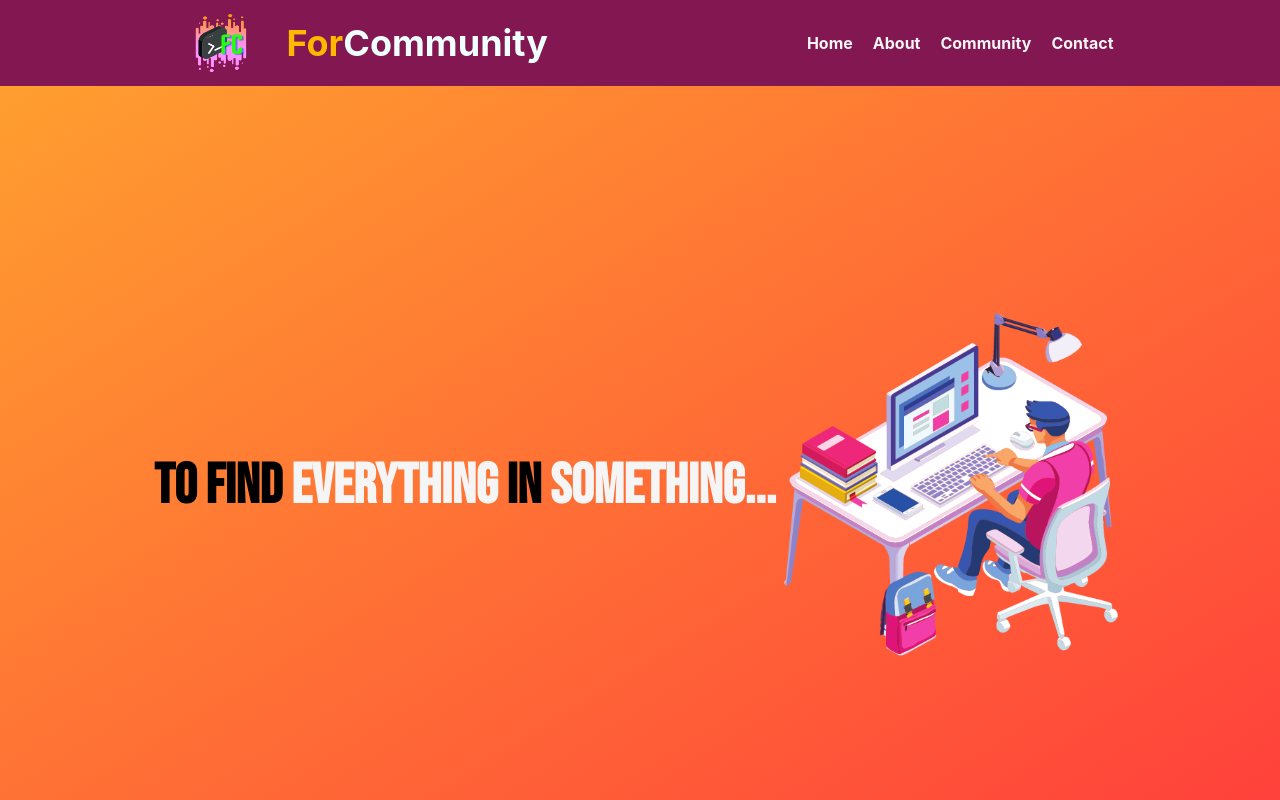
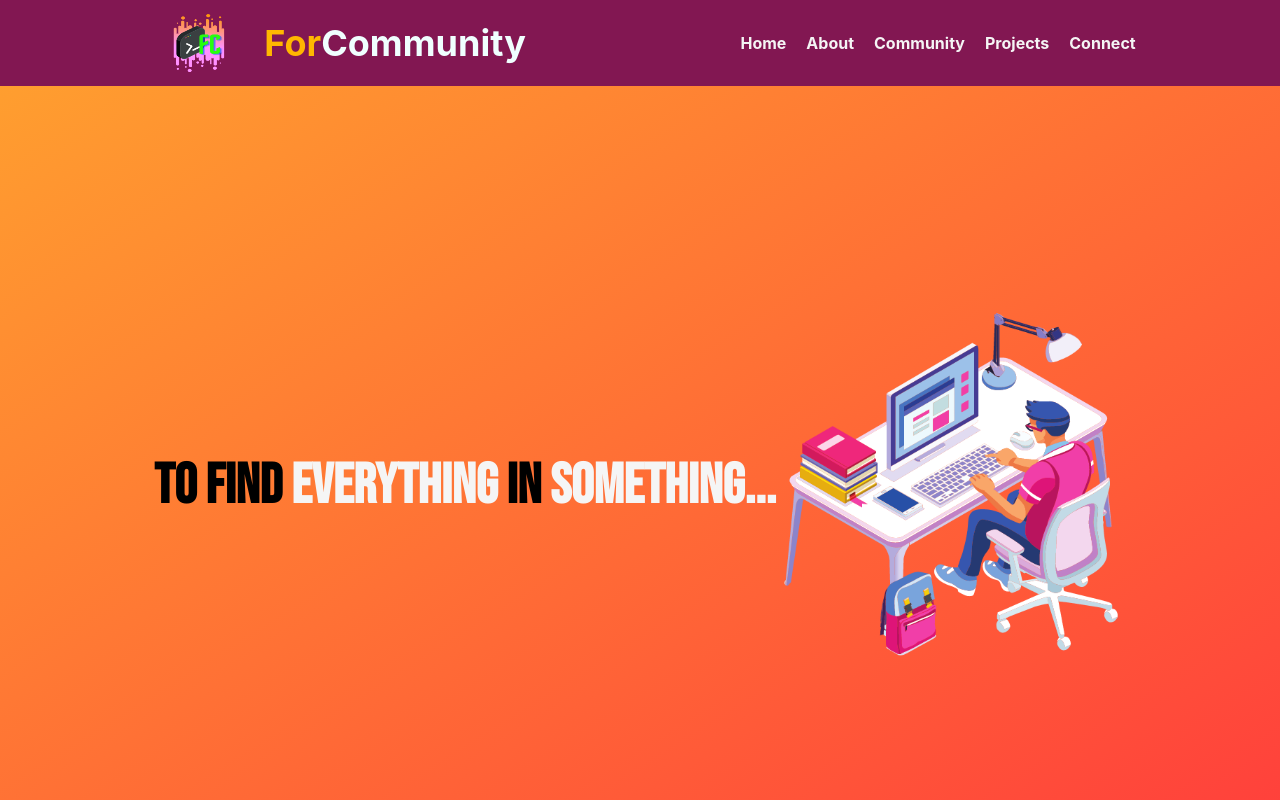
Before and after one commit to For-Community/forCommunity-official-website, a React (Create React App) app: page / in a window 1280 px wide. Shown: the top 800 px of the page. Built offline with nearby package versions, Linux system fonts and the light colour scheme.

Commit message:
Added the projects link and changed the name of contacts to connect:octocat:

```diff
--- a/src/components/Header.js
+++ b/src/components/Header.js
@@ -15,7 +15,8 @@ const Header = () => {
           <a href="#home">Home</a>
           <a href="#about">About</a>
           <a href="#community">Community</a>
-          <a href="#home">Contact</a>
+          <a href="#home">Projects</a>
+          <a href="#home">Connect</a>
         </div>
       </div>
   );
```
